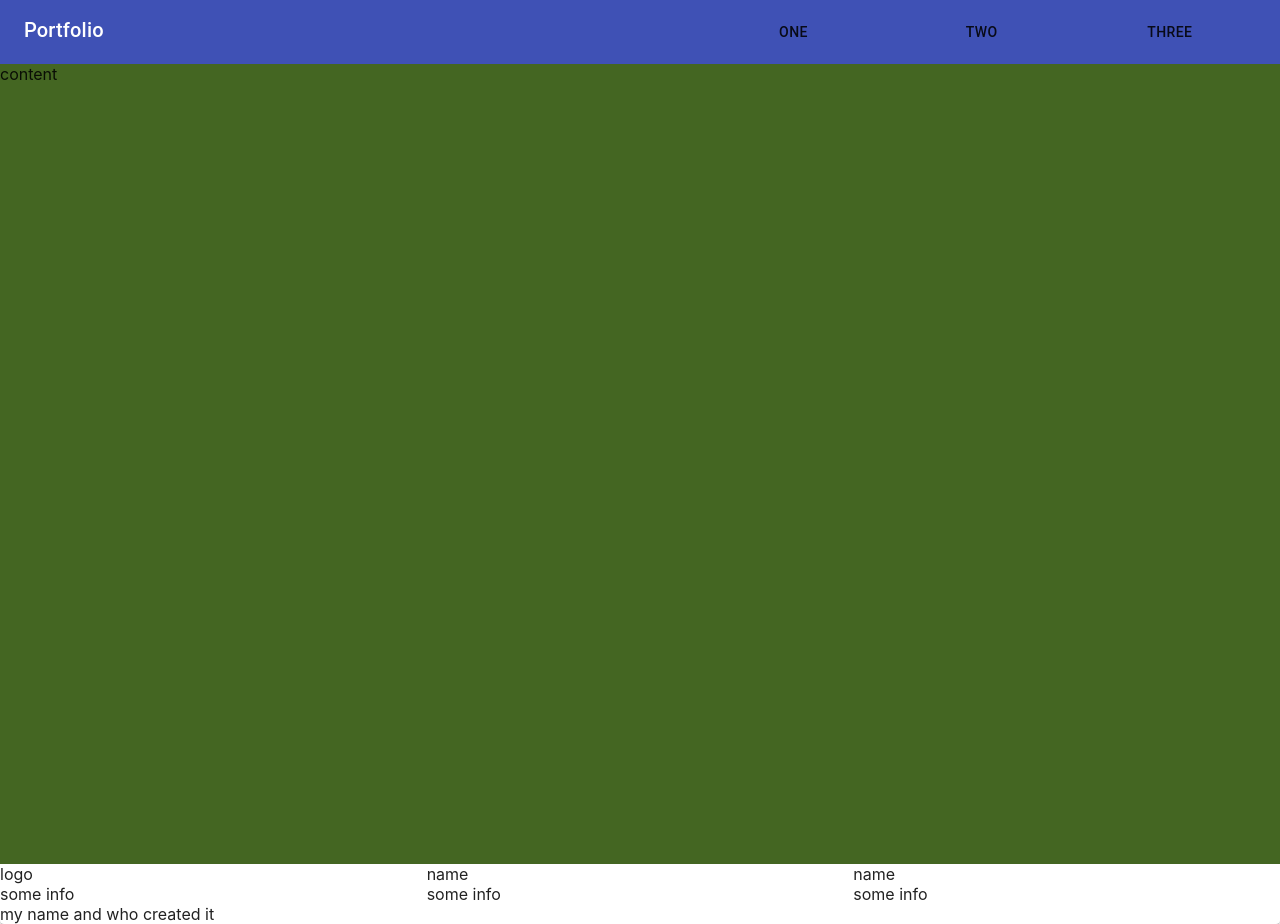
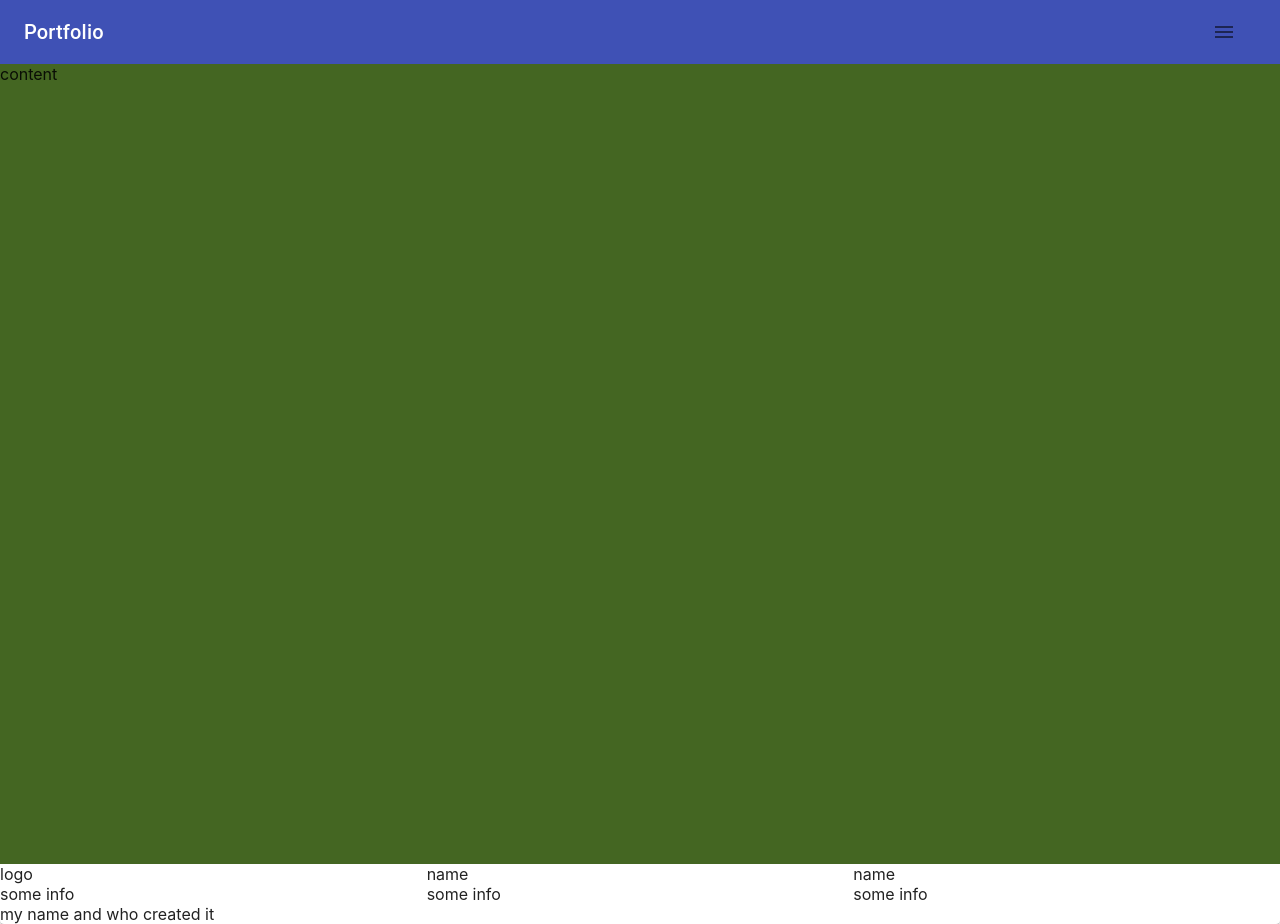
Before and after one commit to daveomri/portfolio, a React (Create React App) app: page / in a window 1280 px wide. Built offline with nearby package versions, Linux system fonts and the light colour scheme.

Commit message:
Fixed the header

```diff
--- a/src/components/header/Header.jsx
+++ b/src/components/header/Header.jsx
@@ -1,21 +1,86 @@
-import React from 'react';
+import React, { useState } from 'react';
+import clsx from 'clsx';
 import { makeStyles } from '@material-ui/core/styles';
-import { AppBar, Toolbar, Typography, Grid, Button } from '@material-ui/core';
+import {
+  AppBar,
+  Toolbar,
+  Typography,
+  Grid,
+  IconButton,
+  List,
+  SwipeableDrawer,
+  Divider,
+  ListItem,
+  ListItemIcon,
+  ListItemText,
+} from '@material-ui/core';
+import { Menu } from '@material-ui/icons';
+
+import InboxIcon from '@material-ui/icons/MoveToInbox';
+import MailIcon from '@material-ui/icons/Mail';
 
 const useStyles = makeStyles(theme => ({
   button: {
     marginLeft: theme.spacing(1),
     marginRight: theme.spacing(1),
   },
+  drawer: {
+    width: 'auto',
+    padding: theme.spacing(2),
+  },
+  list: {
+    width: 250,
+  },
+  fullList: {
+    width: 'auto',
+  },
 }));
 
 const Header = () => {
   const classes = useStyles();
+  const [state, setState] = useState(false);
+
+  const handleState = newState => () => {
+    setState(newState);
+  };
+
+  const list = () => (
+    <div
+      // className={clsx(classes.list, {
+      //   [classes.fullList]: anchor === 'top' || anchor === 'bottom',
+      // })}
+      role="presentation"
+      onClick={handleState(false)}
+      onKeyDown={handleState(false)}
+    >
+      <List>
+        {['Inbox', 'Starred', 'Send email', 'Drafts'].map((text, index) => (
+          <ListItem button key={text}>
+            <ListItemIcon>
+              {index % 2 === 0 ? <InboxIcon /> : <MailIcon />}
+            </ListItemIcon>
+            <ListItemText primary={text} />
+          </ListItem>
+        ))}
+      </List>
+      <Divider />
+      <List>
+        {['All mail', 'Trash', 'Spam'].map((text, index) => (
+          <ListItem button key={text}>
+            <ListItemIcon>
+              {index % 2 === 0 ? <InboxIcon /> : <MailIcon />}
+            </ListItemIcon>
+            <ListItemText primary={text} />
+          </ListItem>
+        ))}
+      </List>
+    </div>
+  );
 
   return (
     <AppBar position="static">
       <Toolbar>
-        <Grid container alignItems="stretch">
+        <Grid container alignItems="center">
           <Grid item xs={3} sm={2} md={1}>
             <Typography variant="h6" className={classes.title}>
               Portfolio
@@ -23,33 +88,22 @@ const Header = () => {
           </Grid>
           <Grid item xs={9} sm={10} md={11}>
             <Grid container justifyContent="flex-end">
-              <Grid item xs={4} sm={2}>
-                <Button className={classes.button} fullWidth>
-                  one
-                </Button>
-              </Grid>
-              <Grid item xs={4} sm={2}>
-                <Button className={classes.button} fullWidth>
-                  two
-                </Button>
-              </Grid>
-              <Grid item xs={4} sm={2}>
-                <Button className={classes.button} fullWidth>
-                  three
-                </Button>
-              </Grid>
-              {/* <Grid item xs={3} md={2}>
-                <Button className={classes.button} fullWidth>menu</Button>
-                {/ * <SwipeableDrawer
-                  anchor="right"
-                  onOpen={handleState(true)}
-                  open={state}
-                  onClose={handleState(false)}
-                  className={classes.drawer}
-                >
-                  Drawer
-                </SwipeableDrawer> * /}
-              </Grid> */}
+              <IconButton
+                className={classes.button}
+                aria-label="menu"
+                onClick={handleState(true)}
+              >
+                <Menu />
+              </IconButton>
+              <SwipeableDrawer
+                anchor="right"
+                onOpen={handleState(true)}
+                open={state}
+                onClose={handleState(false)}
+                classes={{ paper: classes.drawer }}
+              >
+                {list()}
+              </SwipeableDrawer>
             </Grid>
           </Grid>
         </Grid>
```
Also changed, not shown: 1 other file (tests, documents, lock files or other folders).
